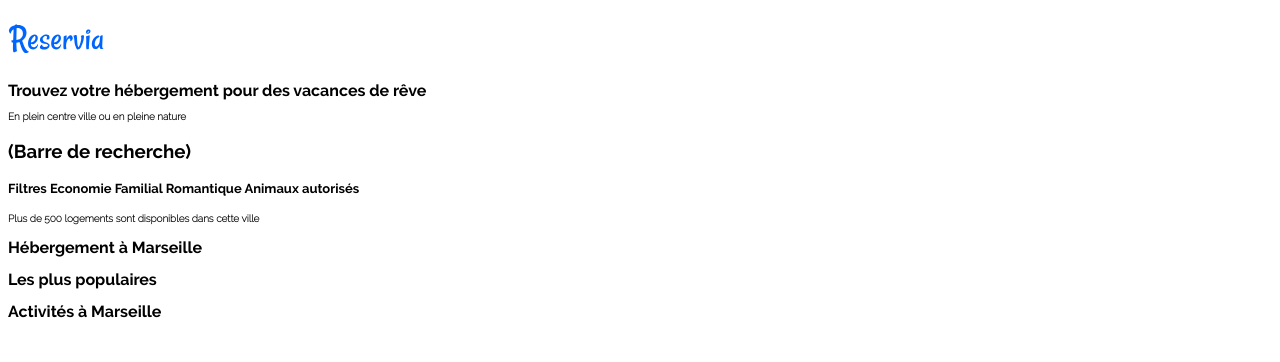
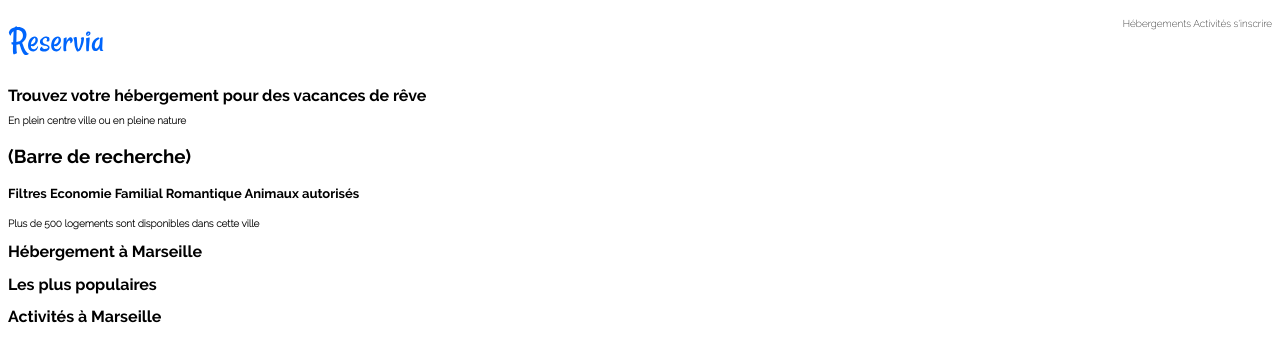
Before and after one commit to MuzzammilP/MuzzammilPeerboccus_2_27042021, a plain HTML site: page index.html in a window 1280 px wide. Drawn offline with Linux system fonts and the light colour scheme.

Commit message:
Ajout d'autres menu

```diff
--- a/index.html
+++ b/index.html
@@ -8,9 +8,16 @@
 
     <body>
         <header>
+            <div class="haut">
                 <p>
     	           <img src="Reservia.svg" alt="Logo du site"/>
                 </p>
+
+                <p>
+                    Hébergements Activités s'inscrire
+                </p>
+
+            </div>
 
                 <h1>
     	           Trouvez votre hébergement pour des vacances de rêve
--- a/style_Réservia.css
+++ b/style_Réservia.css
@@ -3,7 +3,7 @@ h1
 	font-size: medium;
 }
 
-h2, h5
+h2, h5, p
 {
 	font-size: x-small;
 }
@@ -12,7 +12,7 @@ h2, h5
 	src: url('Raleway-ExtraLight.ttf');
 }
 
-h2, h5
+h2, h5, p
 {
 	font-family: 'raleway_light';
 }
@@ -30,3 +30,8 @@ h4
 {
 	font-size: small;
 }
+
+.haut{
+	display: flex;
+	justify-content: space-between;
+}
```
